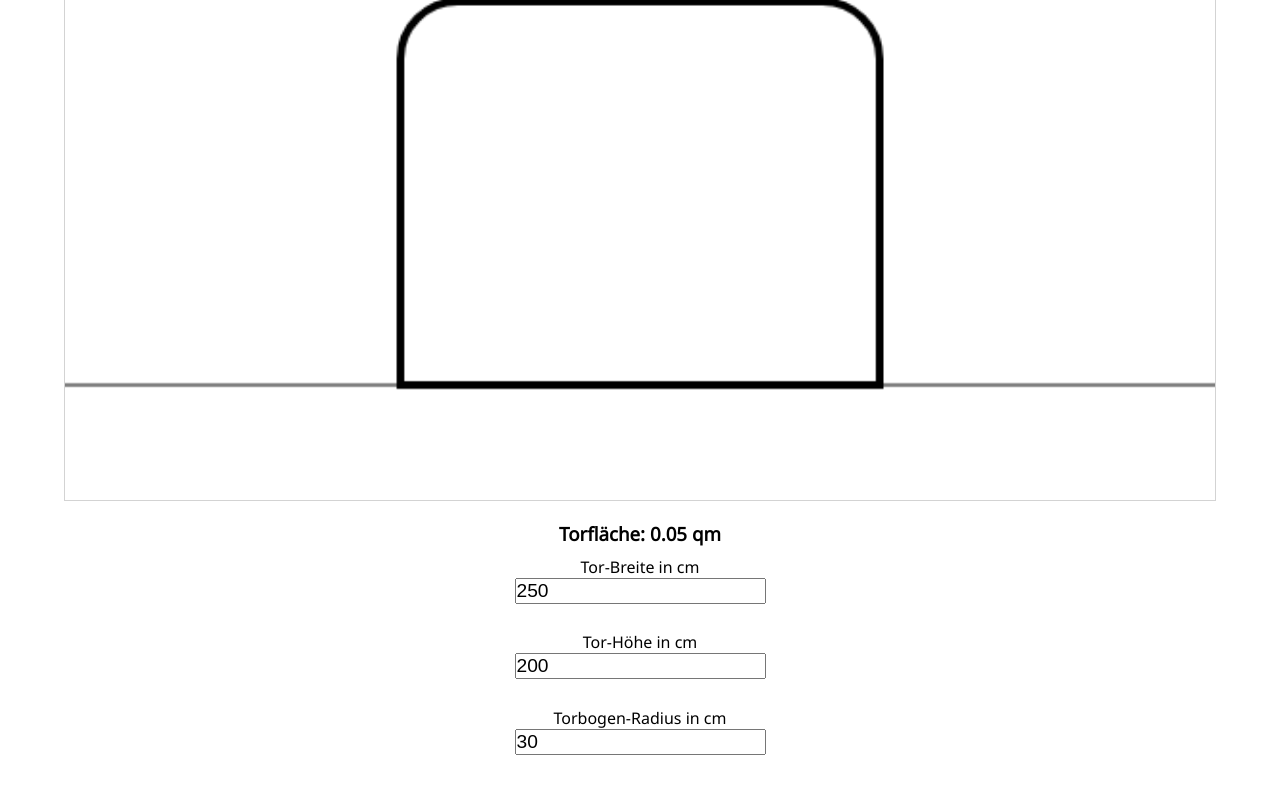
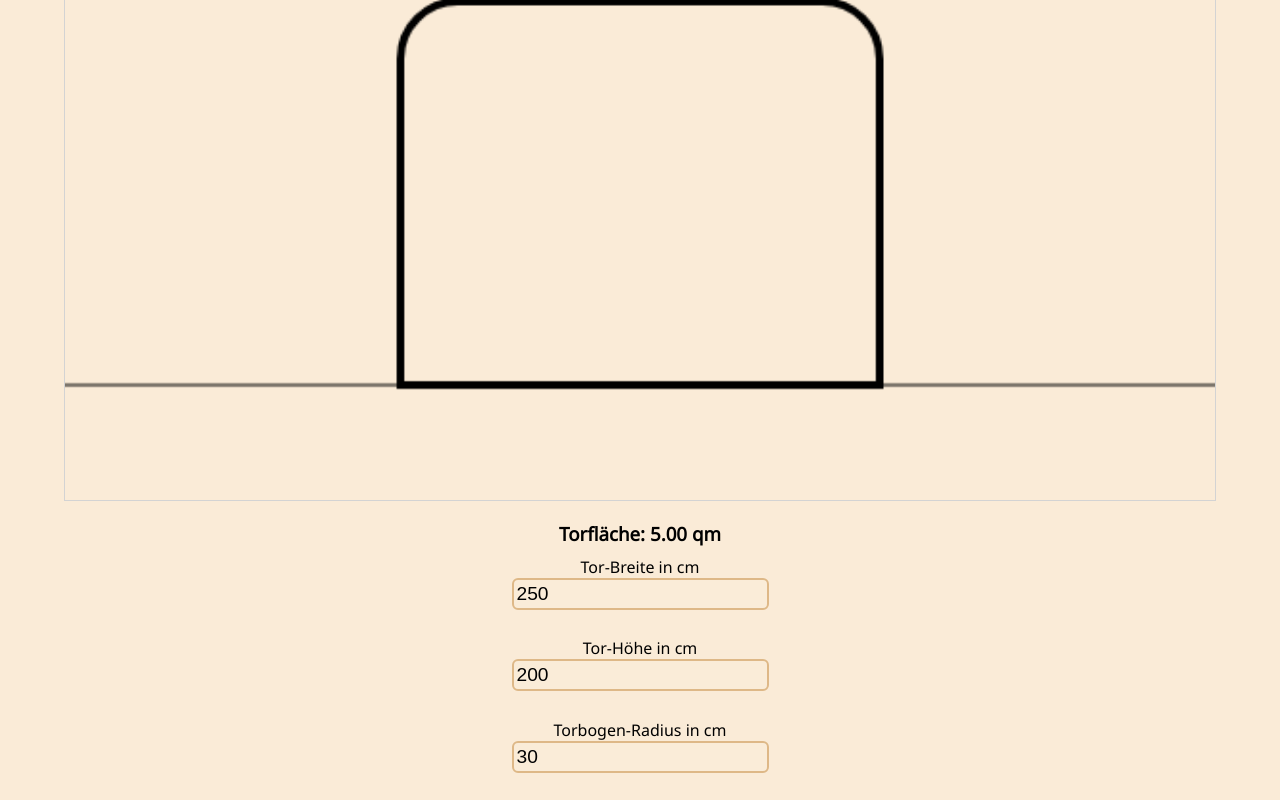
Before and after one commit to FrankOelsch/capstone-project, a React (Create React App) app: page / in a window 1280 px wide. Shown: the part 278-1078 px from the top of the page. Built offline with nearby package versions, Linux system fonts and the light colour scheme.

Commit message:
now it works

```diff
--- a/src/GlobalStyle.js
+++ b/src/GlobalStyle.js
@@ -16,7 +16,8 @@ const GlobalStyle = createGlobalStyle`
   }
 
   body {
-    margin: 0;
+    height: 100%;
+    background-color: antiquewhite;
     font-family: 'Noto Sans', 'Segoe UI', 'Roboto', 'Oxygen',
         'Ubuntu', 'Cantarell', 'Fira Sans', 'Droid Sans', 'Helvetica Neue',
         sans-serif;
--- a/src/pages/Config.js
+++ b/src/pages/Config.js
@@ -3,48 +3,39 @@ import styled from "styled-components";
 
 export default function Config() {
   const canvasRef = useRef(null);
+
   const messageWidthRef = useRef(null);
   const messageHeightRef = useRef(null);
   const messageRadiusRef = useRef(null);
 
-  const [gateWidth, setGateWidth] = useState("250");
-  const [gateHeight, setGateHeight] = useState("200");
+  const [width, setWidth] = useState("250");
+  const [height, setHeight] = useState("200");
   const [radius, setRadius] = useState("30");
+
+  const [prevWidth, setPrevWidth] = useState(150);
+  const [prevHeight, setPrevHeight] = useState(200);
+  const [prevRadius, setPrevRadius] = useState(30);
+
+  const [tempWidth, setTempWidth] = useState(150);
+  const [tempHeight, setTempHeight] = useState(200);
+  const [tempRadius, setTempRadius] = useState(30);
+
   const [qm, setQm] = useState(
-    ((+gateWidth * +gateHeight) / 1000).toLocaleString(undefined, {
+    ((+width * +height) / 10000).toLocaleString(undefined, {
       maximumFractionDigits: 2,
       minimumFractionDigits: 2,
     })
   );
-  const [tempW, setTempW] = useState(150);
-  const [prevWidth, setPrevWidth] = useState(150);
-
-  const gateWidthPrev = useRef("150");
-  const gateHeightPrev = useRef("200");
-  const radiusPrev = useRef("30");
 
   let ctx = null;
   let canv = null;
 
-  // useEffect(() => {
-  //   gateWidthPrev.current = +gateWidth;
-  //   console.log("prevW: " + gateWidthPrev.current);
-  // }, [gateWidth]);
-
-  useEffect(() => {
-    gateHeightPrev.current = gateHeight;
-  }, [gateHeight]);
-
-  useEffect(() => {
-    radiusPrev.current = radius;
-  }, [radius]);
-
   useEffect(() => {
     const timeout = setTimeout(() => {
       drawIt();
-    }, 4);
+    }, 2);
     return () => clearTimeout(timeout);
-  }, [tempW]);
+  }, [tempWidth, tempHeight, tempRadius]);
 
   useEffect(() => {
     messageWidthRef.current.textContent = "";
@@ -53,18 +44,18 @@ export default function Config() {
 
     let isUsefull = true;
 
-    if (isNaN(gateHeight) || isNaN(gateWidth) || isNaN(radius)) {
+    if (isNaN(height) || isNaN(width) || isNaN(radius)) {
       return;
     } else {
-      if (+gateWidth < 100 || +gateWidth > 500) {
+      if (+width < 100 || +width > 500) {
         messageWidthRef.current.textContent = "Zulässige Werte: 100 - 500 cm.";
         isUsefull = false;
       }
-      if (+gateHeight < 180 || +gateHeight > 300) {
+      if (+height < 180 || +height > 300) {
         messageHeightRef.current.textContent = "Zulässige Werte: 180 - 300 mm.";
         isUsefull = false;
       }
-      if (+radius < 0 || +radius > +gateWidth / 2 || +radius > +gateHeight) {
+      if (+radius < 0 || +radius > +width / 2 || +radius > +height || !radius) {
         messageRadiusRef.current.textContent =
           "Zulässige Werte: 0 - 50 % der Breite und 0 - 100 % der Höhe.";
         isUsefull = false;
@@ -72,18 +63,16 @@ export default function Config() {
 
       if (isUsefull) {
         setQm(
-          ((+gateWidth * +gateHeight) / 1000000).toLocaleString(undefined, {
+          ((+width * +height) / 10000).toLocaleString(undefined, {
             maximumFractionDigits: 2,
             minimumFractionDigits: 2,
           })
         );
-        //if (+gateWidthPrev.current < +gateWidth) {
-        //setStep(10);
-        //}
+
         drawIt();
       }
     }
-  }, [gateHeight, gateWidth, radius]);
+  }, [height, width, radius]);
 
   function handleChange(e) {
     if (isNaN(e.target.value)) {
@@ -91,10 +80,10 @@ export default function Config() {
     }
     switch (e.target.id) {
       case "gateW":
-        setGateWidth(e.target.value);
+        setWidth(e.target.value);
         break;
       case "gateH":
-        setGateHeight(e.target.value);
+        setHeight(e.target.value);
         break;
       case "radius":
         setRadius(e.target.value);
@@ -106,40 +95,62 @@ export default function Config() {
     canv = canvasRef.current;
     ctx = canv.getContext("2d");
 
+    let torBreite = +width;
+    let torBreitePrev = prevWidth;
+    let torBreiteTemp = tempWidth;
+
+    let torHoehe = +height;
+    let torHoehePrev = prevHeight;
+    let torHoeheTemp = tempHeight;
+
+    let torRadius = +radius;
+    let torRadiusPrev = prevRadius;
+    let torRadiusTemp = tempRadius;
+
     let startY = 340;
     let canvBreite = canv.width;
-
-    let torBreitePrev = prevWidth;
-    let torBreiteTemp = tempW;
-    let torBreite = +gateWidth;
-    console.log(
-      "prevW: " +
-        torBreitePrev +
-        " - tempW: " +
-        torBreiteTemp +
-        " - W: " +
-        torBreite
-    );
-
     let startXTemp = (canvBreite - torBreiteTemp) / 2;
 
-    let torHoehe = +gateHeight;
-    let torHoehePrev = torHoehe;
-
-    let radiusPrev = +radius;
-
-    let step = 0;
+    let stepW = 0;
     if (torBreitePrev < torBreite) {
-      step = 1;
+      stepW = 1;
     } else if (torBreitePrev > torBreite) {
-      step = -1;
+      stepW = -1;
     }
 
-    if (tempW === torBreite) {
-      console.log("tempW: " + tempW);
+    let stepH = 0;
+    if (torHoehePrev < torHoehe) {
+      stepH = 1;
+    } else if (torHoehePrev > torHoehe) {
+      stepH = -1;
+    }
+
+    let stepR = 0;
+    if (torRadiusPrev < torRadius) {
+      stepR = 1;
+    } else if (torRadiusPrev > torRadius) {
+      stepR = -1;
+    }
+
+    if (tempWidth === torBreite) {
+      console.log("tempWidth: " + tempWidth);
       setPrevWidth(torBreite);
     } else {
-      setTempW((prev) => prev + step);
+      setTempWidth((prev) => prev + stepW);
+    }
+
+    if (tempHeight === torHoehe) {
+      console.log("tempHeight: " + tempHeight);
+      setPrevHeight(torHoehe);
+    } else {
+      setTempHeight((prev) => prev + stepH);
+    }
+
+    if (tempRadius === torRadius) {
+      console.log("tempRadius: " + tempRadius);
+      setPrevRadius(torRadius);
+    } else {
+      setTempRadius((prev) => prev + stepR);
     }
 
     ctx.clearRect(0, 0, canv.width, canv.height);
@@ -147,21 +158,24 @@ export default function Config() {
 
     ctx.beginPath();
     ctx.moveTo(startXTemp, startY);
-    ctx.lineTo(startXTemp, startY - torHoehePrev + radiusPrev);
+    ctx.lineTo(startXTemp, startY - torHoeheTemp + torRadiusTemp);
     ctx.arcTo(
       startXTemp,
-      startY - torHoehePrev,
-      startXTemp + radiusPrev,
-      startY - torHoehePrev,
-      radiusPrev
+      startY - torHoeheTemp,
+      startXTemp + torRadiusTemp,
+      startY - torHoeheTemp,
+      torRadiusTemp
     );
-    ctx.lineTo(startXTemp + torBreiteTemp - radiusPrev, startY - torHoehePrev);
+    ctx.lineTo(
+      startXTemp + torBreiteTemp - torRadiusTemp,
+      startY - torHoeheTemp
+    );
     ctx.arcTo(
       startXTemp + torBreiteTemp,
-      startY - torHoehePrev,
+      startY - torHoeheTemp,
       startXTemp + torBreiteTemp,
-      startY - torHoehePrev + radiusPrev,
-      radiusPrev
+      startY - torHoeheTemp + torRadiusTemp,
+      torRadiusTemp
     );
     ctx.lineTo(startXTemp + torBreiteTemp, startY);
     ctx.closePath();
@@ -174,6 +188,15 @@ export default function Config() {
     ctx.stroke();
   }
 
+  const onFocus = (e) => {
+    if (e.which === 9) {
+      return false;
+    }
+    setTimeout(() => {
+      e.target.select();
+    }, 100);
+  };
+
   return (
     <>
       <StyledCanvas id="canvas" ref={canvasRef} width={600} height={400}>
@@ -184,28 +207,34 @@ export default function Config() {
 
       <label htmlFor="gateW">Tor-Breite in cm</label>
       <StyledInput
+        value={width}
         id="gateW"
         type="text"
+        autoComplete="off"
         onChange={handleChange}
-        value={gateWidth}
+        onFocus={onFocus}
       ></StyledInput>
       <StyledMessage ref={messageWidthRef}></StyledMessage>
 
       <label htmlFor="gateH">Tor-Höhe in cm</label>
       <StyledInput
+        value={height}
         id="gateH"
         type="text"
+        autoComplete="off"
         onChange={handleChange}
-        value={gateHeight}
+        onFocus={onFocus}
       ></StyledInput>
       <StyledMessage ref={messageHeightRef}></StyledMessage>
 
       <label htmlFor="radius">Torbogen-Radius in cm</label>
       <StyledInput
+        value={radius}
         id="radius"
         type="text"
+        autoComplete="off"
         onChange={handleChange}
-        value={radius}
+        onFocus={onFocus}
       ></StyledInput>
       <StyledMessage ref={messageRadiusRef}></StyledMessage>
     </>
@@ -225,12 +254,23 @@ const StyledH3 = styled.h3`
 const StyledInput = styled.input`
   font-family: Arial, Helvetica, sans-serif;
   font-size: 1.2em;
+  padding: 3px;
+  border: 2px solid;
+  border-color: burlywood;
+  border-radius: 6px;
+  outline: none;
+  background-color: rgba(250, 235, 215, 0.41);
+
+  &:focus {
+    background-color: lightblue;
+    border-color: cadetblue;
+  }
 `;
 
 const StyledMessage = styled.p`
   font-family: Arial, Helvetica, sans-serif;
   font-size: 1em;
-  color: violet;
+  color: blue;
   margin-bottom: 10px;
   height: 1.1em;
 `;
```
